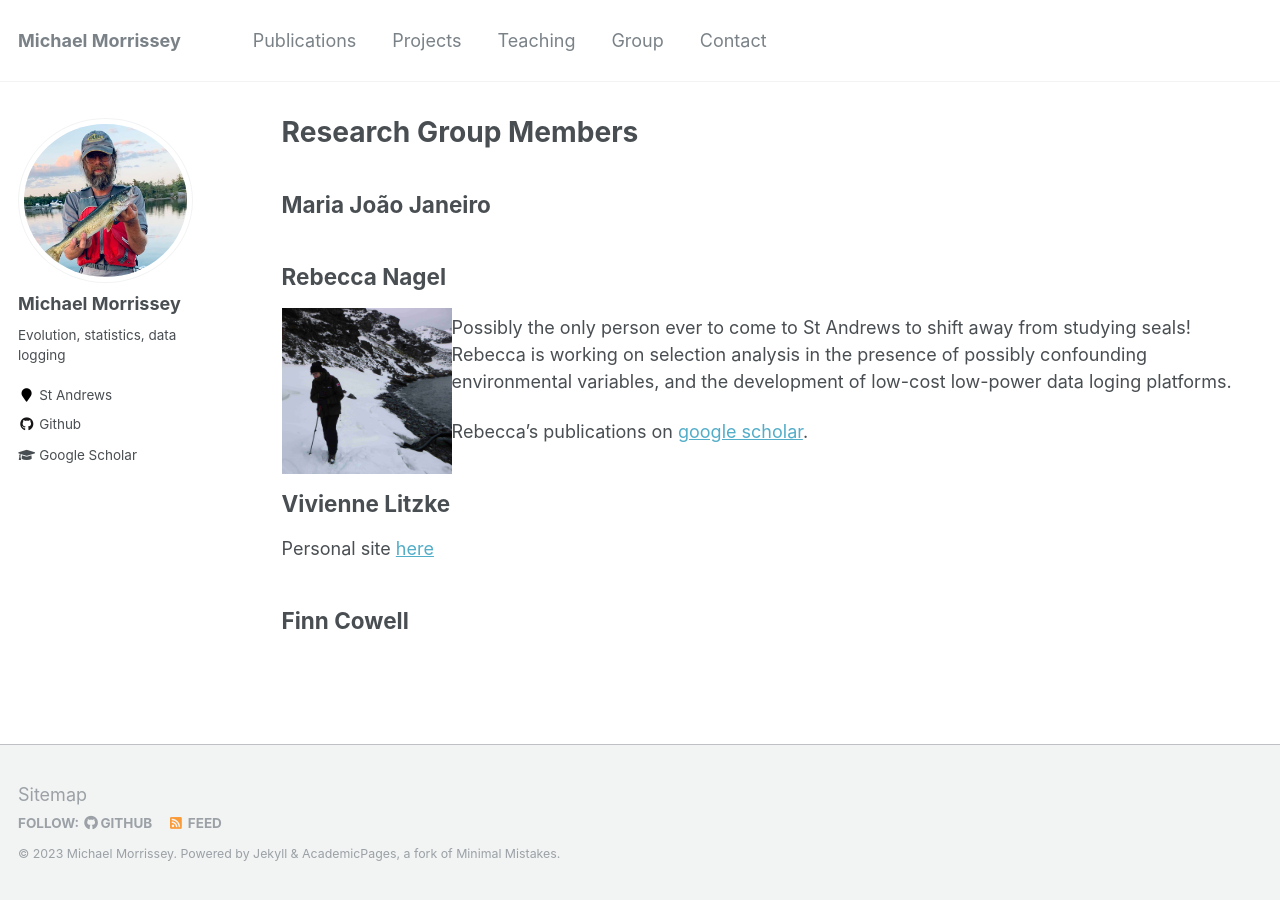
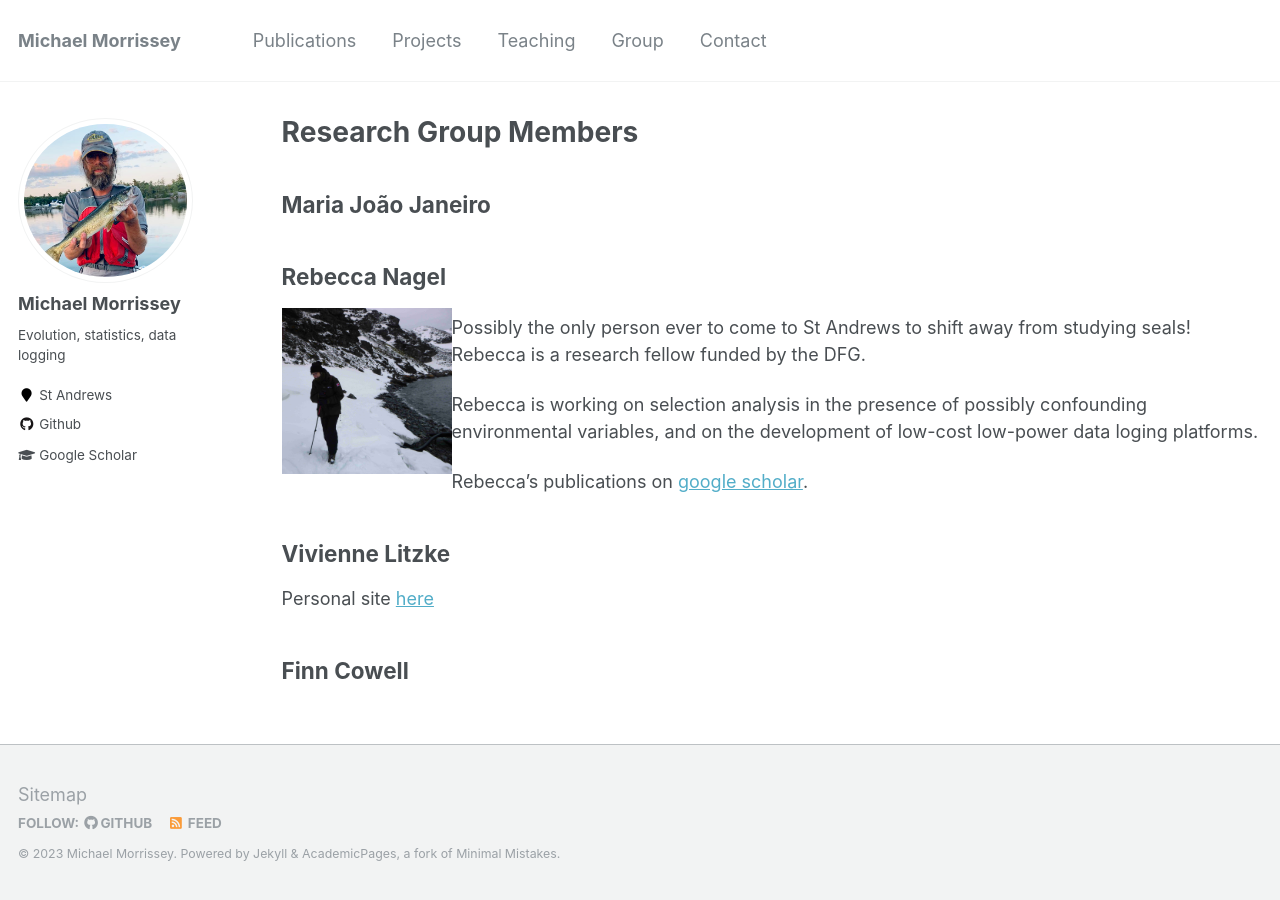
Before and after one commit to mbmorrissey/mbmorrissey.github.io, a Jekyll site: the page built from _pages/group.md, in a window 1280 px wide. Built offline with Jekyll 4.4.1, drawn with Linux system fonts in a browser that asks for light colours.

Commit message:
Update group.md

```diff
--- a/_pages/group.md
+++ b/_pages/group.md
@@ -11,7 +11,9 @@ author_profile: true
 ## Rebecca Nagel
 <img src="/images/rebecca.JPG" align="left" width="170px"/>
 
-Possibly the only person ever to come to St Andrews to shift away from studying seals!  Rebecca is working on selection analysis in the presence of possibly confounding environmental variables, and the development of low-cost low-power data loging platforms.
+Possibly the only person ever to come to St Andrews to shift away from studying seals!  Rebecca is a research fellow funded by the DFG.
+
+Rebecca is working on selection analysis in the presence of possibly confounding environmental variables, and on the development of low-cost low-power data loging platforms.
 
 Rebecca's publications on [google scholar](https://scholar.google.com/citations?user=SIRILEgAAAAJ&hl=en).
 
```
